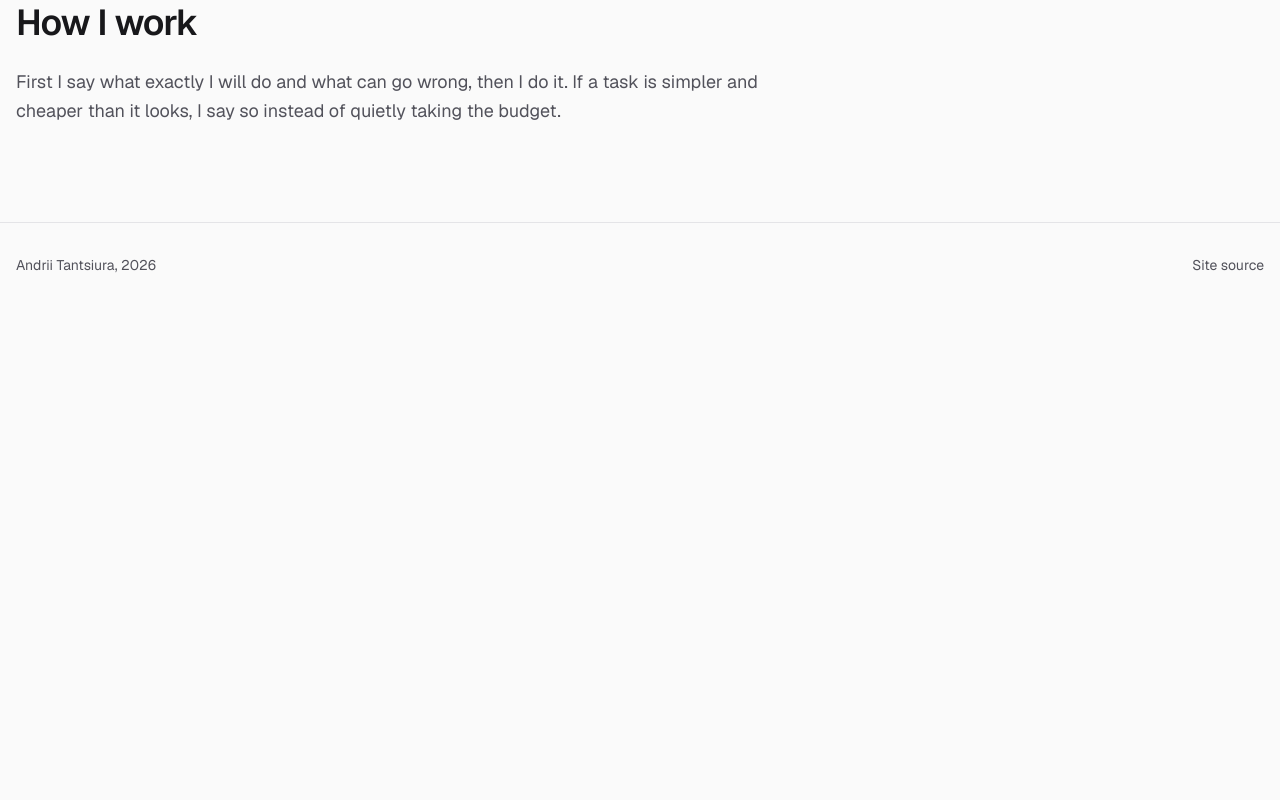
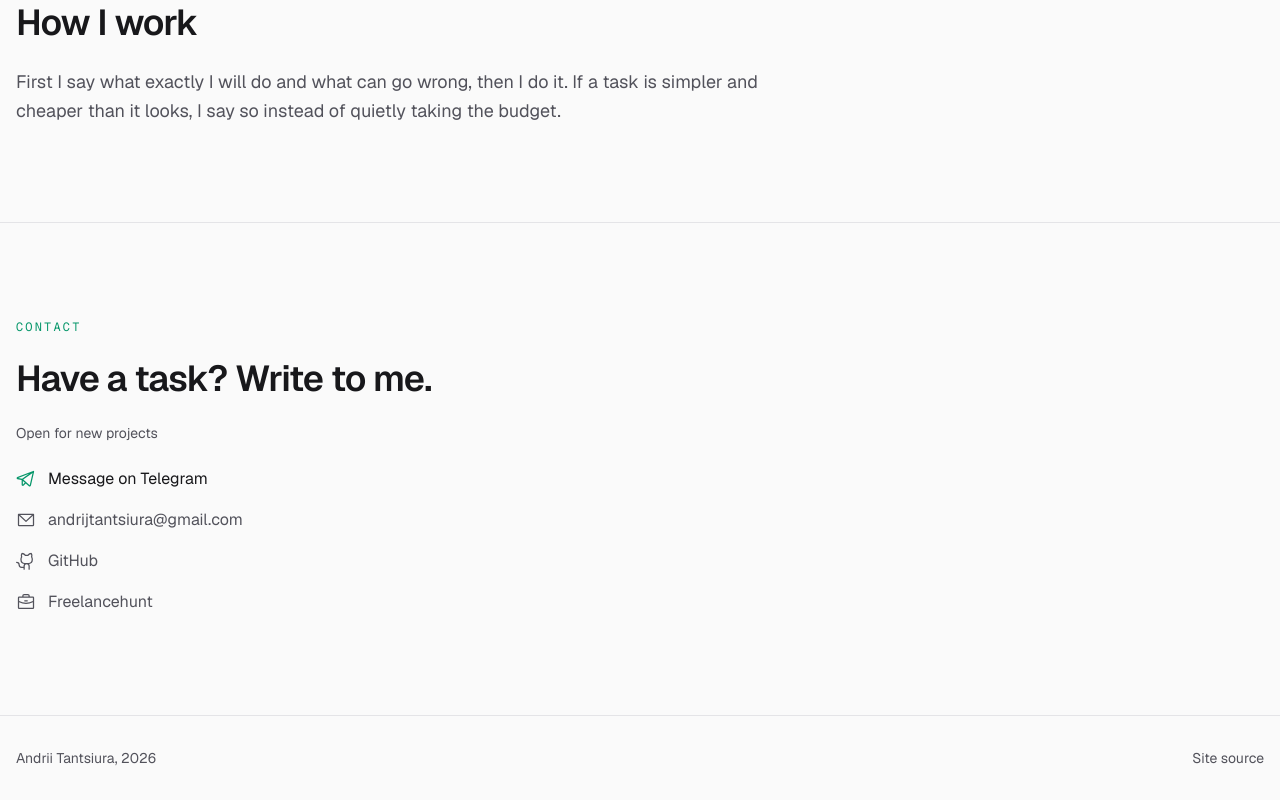
Before and after one commit to TOSTcRa/Portfolio, a Next.js app: page /en in a window 1280 px wide. Shown: the part 6600-7400 px from the top of the page. Before the commit the page ends 6907 px from the top, so only its background shows below. Built offline with nearby package versions, Linux system fonts and the light colour scheme.

Commit message:
feat: contact section with Telegram-backed form

```diff
--- a/src/app/[locale]/page.tsx
+++ b/src/app/[locale]/page.tsx
@@ -7,6 +7,7 @@ import { Services } from "@/components/sections/Services";
 import { WorkStack } from "@/components/sections/WorkStack";
 import { ReviewsMarquee } from "@/components/sections/ReviewsMarquee";
 import { HowIWork } from "@/components/sections/HowIWork";
+import { Contact } from "@/components/sections/Contact";
 
 type Props = { params: Promise<{ locale: string }> };
 
@@ -22,6 +23,7 @@ export default async function Home({ params }: Props) {
       <WorkStack cases={getCases()} locale={locale as Locale} eyebrow={t("eyebrow")} title={t("title")} openLabel={t("open")} />
       <ReviewsMarquee />
       <HowIWork />
+      <Contact />
     </main>
   );
 }
--- /dev/null
+++ b/src/components/sections/Contact.tsx
@@ -0,0 +1,50 @@
+import { getTranslations } from "next-intl/server";
+import { TelegramLogo, EnvelopeSimple, GithubLogo, Briefcase } from "@phosphor-icons/react/dist/ssr";
+import { getProfile } from "@/content";
+import { contactEnabled } from "@/lib/contact";
+import { site } from "@/lib/site";
+import { Reveal } from "@/components/motion/Reveal";
+import { ContactForm } from "./ContactForm";
+
+export async function Contact() {
+  const t = await getTranslations("contact");
+  const tHero = await getTranslations("hero");
+  const p = getProfile();
+  const links = [
+    { href: site.telegram, label: tHero("ctaTelegram"), Icon: TelegramLogo, primary: true },
+    { href: `mailto:${site.email}`, label: site.email, Icon: EnvelopeSimple, primary: false },
+    { href: site.github, label: t("github"), Icon: GithubLogo, primary: false },
+    { href: site.freelancehunt, label: t("freelancehunt"), Icon: Briefcase, primary: false },
+  ];
+  return (
+    <section id="contact" className="scroll-mt-16 border-t border-line">
+      <div className="mx-auto grid max-w-7xl gap-12 px-4 py-24 lg:grid-cols-12">
+        <Reveal className="flex flex-col gap-6 lg:col-span-5">
+          <span className="font-mono text-xs uppercase tracking-[0.18em] text-accent">{t("eyebrow")}</span>
+          <h2 className="text-3xl font-semibold tracking-tight sm:text-4xl">{t("title")}</h2>
+          <p className="text-sm text-fg-muted">{p.available ? t("available") : t("busy")}</p>
+          <ul className="flex flex-col gap-3">
+            {links.map((l) => (
+              <li key={l.href}>
+                <a
+                  href={l.href}
+                  target={l.href.startsWith("mailto:") ? undefined : "_blank"}
+                  rel="noopener noreferrer"
+                  className={`inline-flex items-center gap-3 ${l.primary ? "text-fg" : "text-fg-muted hover:text-fg"}`}
+                >
+                  <l.Icon size={20} className={l.primary ? "text-accent" : undefined} />
+                  {l.label}
+                </a>
+              </li>
+            ))}
+          </ul>
+        </Reveal>
+        {contactEnabled() && (
+          <Reveal delay={0.1} className="relative lg:col-span-6 lg:col-start-7">
+            <ContactForm />
+          </Reveal>
+        )}
+      </div>
+    </section>
+  );
+}
--- /dev/null
+++ b/src/components/sections/ContactForm.tsx
@@ -0,0 +1,106 @@
+"use client";
+import { useState, type FormEvent } from "react";
+import { useLocale, useTranslations } from "next-intl";
+import { motion, AnimatePresence, useReducedMotion } from "motion/react";
+import { buttonClasses } from "@/components/ui/Button";
+import { site } from "@/lib/site";
+
+type Status = "idle" | "submitting" | "success" | "error";
+type Errors = Partial<Record<"name" | "reply" | "message", string>>;
+
+export function ContactForm() {
+  const t = useTranslations("contact.form");
+  const locale = useLocale();
+  const reduce = useReducedMotion();
+  const [status, setStatus] = useState<Status>("idle");
+  const [errors, setErrors] = useState<Errors>({});
+
+  function validate(fd: FormData): Errors {
+    const e: Errors = {};
+    if (String(fd.get("name") ?? "").trim().length < 2) e.name = t("errName");
+    if (String(fd.get("reply") ?? "").trim().length < 3) e.reply = t("errReply");
+    if (String(fd.get("message") ?? "").trim().length < 20) e.message = t("errMessage");
+    return e;
+  }
+
+  async function onSubmit(ev: FormEvent<HTMLFormElement>) {
+    ev.preventDefault();
+    const form = ev.currentTarget;
+    const fd = new FormData(form);
+    const e = validate(fd);
+    setErrors(e);
+    if (Object.keys(e).length) return;
+    setStatus("submitting");
+    try {
+      const res = await fetch("/api/contact", {
+        method: "POST",
+        headers: { "content-type": "application/json", "x-locale": locale },
+        body: JSON.stringify(Object.fromEntries(fd)),
+      });
+      setStatus(res.ok ? "success" : "error");
+    } catch {
+      setStatus("error");
+    }
+  }
+
+  const field = "w-full rounded-md border border-line bg-bg px-3 py-2 text-fg placeholder:text-fg-muted/70 focus-visible:border-accent";
+  const label = "text-sm text-fg-muted";
+  const err = "text-xs text-red-500";
+
+  return (
+    <AnimatePresence mode="wait" initial={false}>
+      {status === "success" ? (
+        <motion.p
+          key="ok"
+          initial={reduce ? false : { opacity: 0, y: 8 }}
+          animate={{ opacity: 1, y: 0 }}
+          className="rounded-md border border-line bg-bg-raised p-6 text-fg"
+          role="status"
+        >
+          {t("success")}
+        </motion.p>
+      ) : (
+        <motion.form
+          key="form"
+          onSubmit={onSubmit}
+          noValidate
+          exit={reduce ? undefined : { opacity: 0, y: -8 }}
+          className="flex flex-col gap-4"
+        >
+          <div className="flex flex-col gap-2">
+            <label htmlFor="name" className={label}>{t("name")}</label>
+            <input id="name" name="name" autoComplete="name" className={field} aria-invalid={Boolean(errors.name)} aria-describedby={errors.name ? "name-err" : undefined} />
+            {errors.name && <p id="name-err" className={err}>{errors.name}</p>}
+          </div>
+          <div className="flex flex-col gap-2">
+            <label htmlFor="reply" className={label}>{t("reply")}</label>
+            <input id="reply" name="reply" autoComplete="email" className={field} aria-invalid={Boolean(errors.reply)} aria-describedby={errors.reply ? "reply-err" : undefined} />
+            {errors.reply && <p id="reply-err" className={err}>{errors.reply}</p>}
+          </div>
+          <div className="flex flex-col gap-2">
+            <label htmlFor="message" className={label}>{t("message")}</label>
+            <textarea id="message" name="message" rows={5} className={field} aria-invalid={Boolean(errors.message)} aria-describedby={errors.message ? "message-err" : undefined} />
+            {errors.message && <p id="message-err" className={err}>{errors.message}</p>}
+          </div>
+          <div className="absolute -left-[9999px] top-0" aria-hidden>
+            <label htmlFor="website">Website</label>
+            <input id="website" name="website" tabIndex={-1} autoComplete="off" />
+          </div>
+          <div className="flex flex-wrap items-center gap-4">
+            <button type="submit" disabled={status === "submitting"} className={`${buttonClasses("primary")} disabled:opacity-60`}>
+              {status === "submitting" ? t("sending") : t("send")}
+            </button>
+            {status === "error" && (
+              <p role="alert" className="text-sm text-fg-muted">
+                {t("error")}{" "}
+                <a href={site.telegram} className="text-accent underline underline-offset-4" target="_blank" rel="noopener noreferrer">
+                  Telegram
+                </a>
+              </p>
+            )}
+          </div>
+        </motion.form>
+      )}
+    </AnimatePresence>
+  );
+}
```
Also changed, not shown: .omc/state/sessions/222b3cf9-1a59-4636-b747-e6827ada4f37/last-tool-error-state.json, .omc/state/sessions/222b3cf9-1a59-4636-b747-e6827ada4f37/pre-tool-advisory-throttle.json, 1 other file (tests, documents, lock files or other folders).
